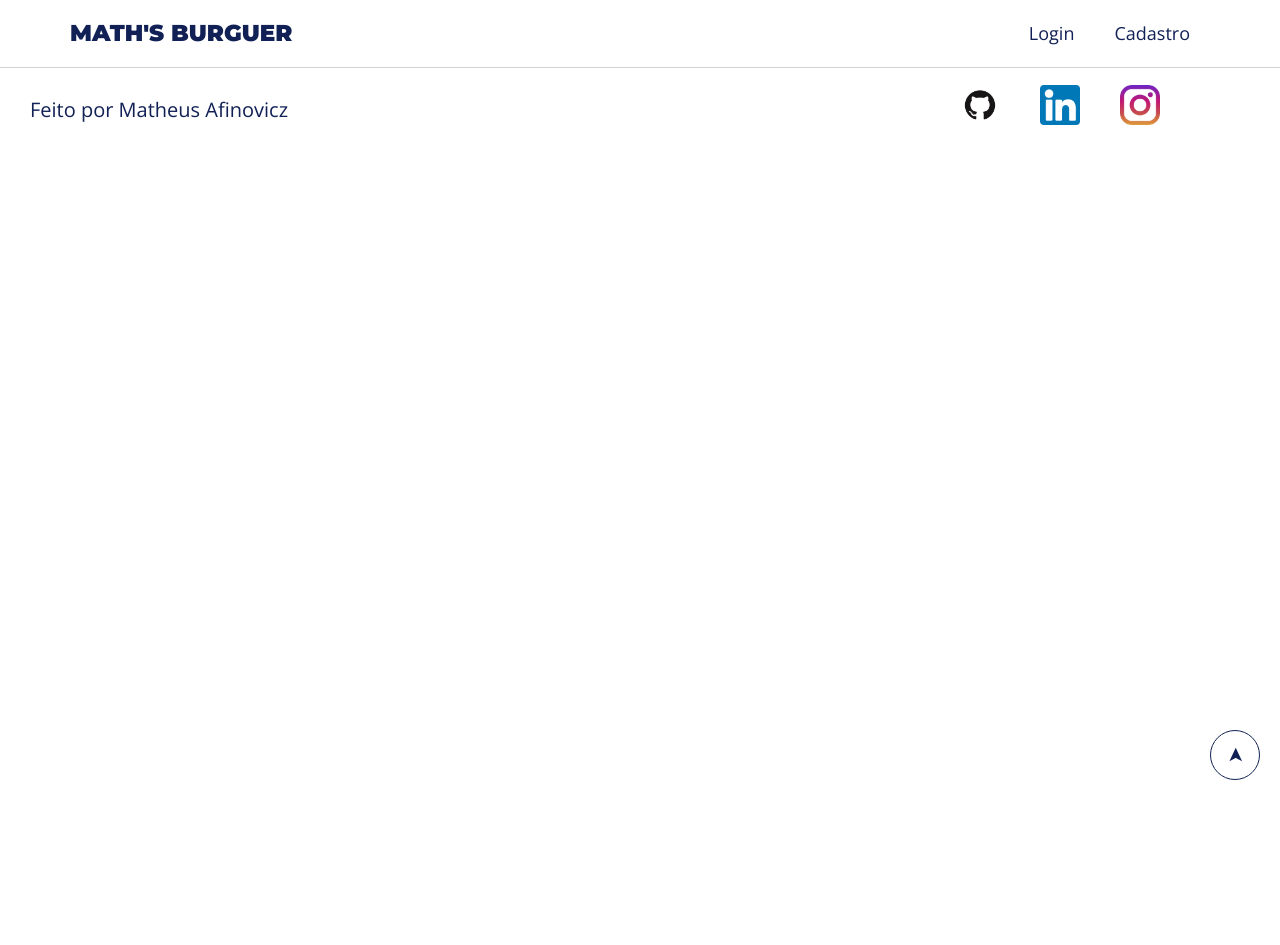
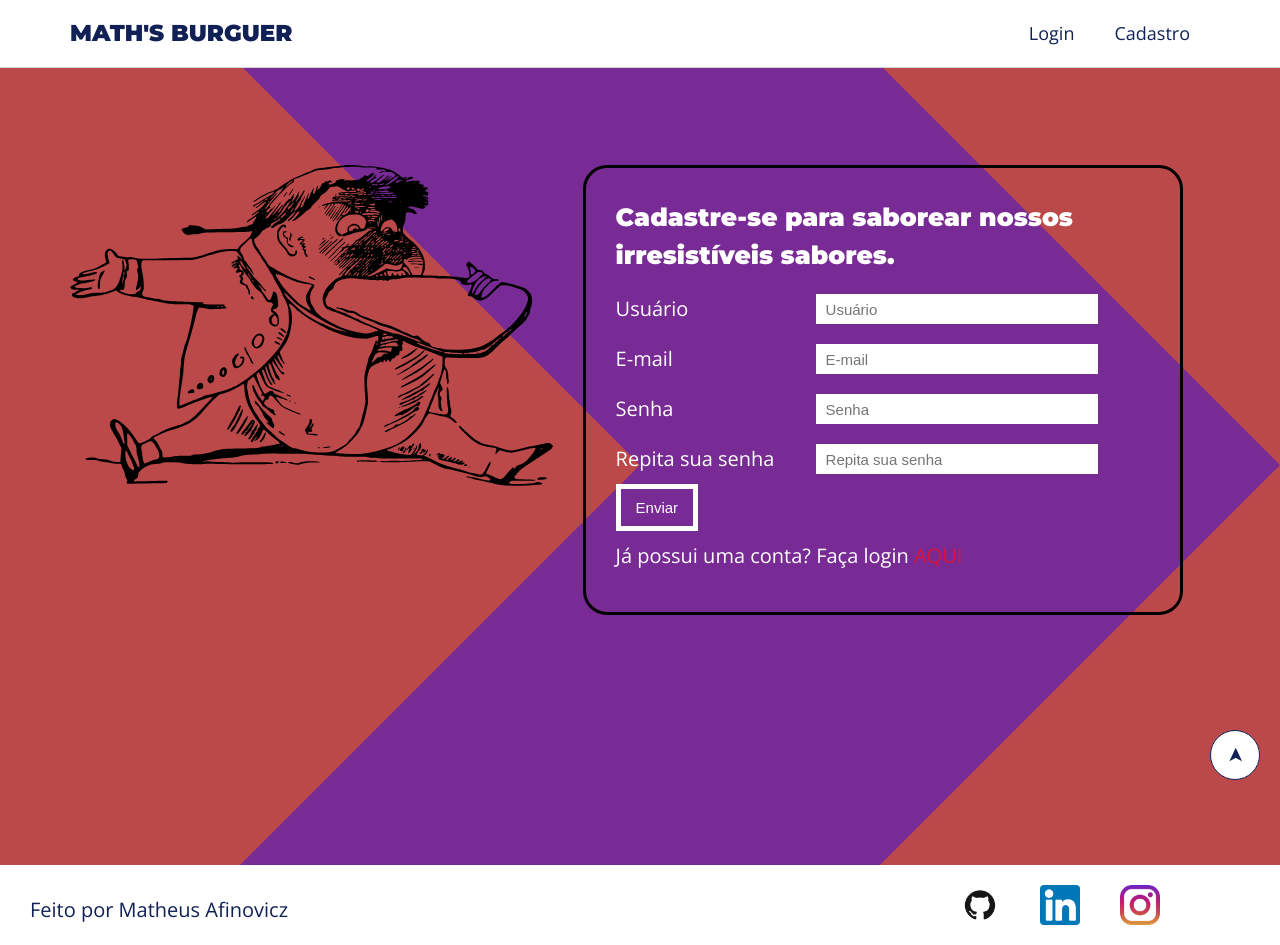
Before and after one commit to MatheusAfinovicz/MathsBurguer, a Django app: page /cadastro/ in a window 1280 px wide. Before the commit the page ends 780 px from the top, so only its background shows below. Run offline with Django 3.2, Linux system fonts and the light colour scheme.

Commit message:
cadastro page

```diff
--- /dev/null
+++ b/home/static/home/css/cadastro_styles.css
@@ -0,0 +1,110 @@
+body {
+    width: 100%;
+}
+
+.cadastro-background {
+    background-image: url('../img/backgrounds/main-bg.svg');
+    background-size: cover;
+    background-position: center center;
+    color: white;
+}
+
+.container {
+  position: relative;
+  display: grid;
+  grid-template-columns: 1fr 1.3fr;
+  gap: var(--gap);
+  min-height: 100vh;
+}
+
+.cadastro {
+    border: 3px solid black;
+    border-radius: 2.4rem;
+    justify-content: center;
+    flex-flow: column wrap;
+    max-width: 60rem;
+    height: 45rem;
+    display: flex;
+}
+
+.cadastro h6 {
+    font-size: 2.5rem;
+    max-height: 10rem;
+    margin: 2rem 0 1rem 3rem;
+}
+
+.cadastro-form {
+    justify-content: center;
+    flex-flow: column wrap;
+    border: none;
+}
+
+.cadastro-inputs label {
+
+    width: 20rem;
+}
+
+.cadastro-inputs input {
+    align-self: flex-start;
+}
+
+.cadastro-inputs input,
+.cadastro-inputs textarea {
+    border: none;
+    background: white;
+    padding: 1rem 1rem;
+    width: 50%;
+    font-size: 1.5rem;
+    outline: none;
+    height: 3rem;
+}
+
+.cadastro-inputs textarea {
+  height: 70%;
+}
+
+.cadastro-inputs input:focus,
+.cadastro-inputs textarea:focus {
+  box-shadow: 0 0 10px 2px var(--secondary-color);
+}
+
+.cadastro-inputs {
+    display: flex;
+    margin: 2rem 0 1rem 3rem;
+}
+
+.cadastro-button {
+    display: flex;
+    border: 0.5rem solid white;
+    background: none;
+    color: white;
+    padding: 1rem 1.5rem;
+    font-size: 1.5rem;
+    cursor: pointer;
+    transition: all 300ms ease-in-out;
+    margin: 1rem 0 0 3rem;
+}
+
+.cadastro-button:hover {
+    background: white;
+    color: var(--primary-color);
+}
+
+.login {
+    margin: 1rem 0 0 3rem;
+}
+
+.login a{
+    color: var(--secondary-color);
+}
+
+.intro-img {
+    display: flex;
+    flex-flow: column wrap;
+    justify-content: center;
+}
+
+.cadastro-img img, .cadastro-img svg {
+    max-width: 100%;
+    height: auto;
+}
--- a/home/templates/home/cadastro.html
+++ b/home/templates/home/cadastro.html
@@ -1,12 +1,59 @@
+{% load static %}
+
 <!doctype html>
 <html lang="pt-BR">
 <head>
     {% include 'home/partials/_head.html' %}
+
     <title>Math's Burguer | Cadastro</title>
+
+    <link rel="stylesheet" href="{% static 'home/css/cadastro_styles.css' %}">
 </head>
 <body>
 {% include 'home/partials/_header.html' %}
 
+<section class="cadastro-background">
+    <div class="main-content container">
+
+        <div class="cadastro-img">
+            <img src="{% static 'home/img/backgrounds/pessoa-comendo.svg' %}" alt="Hambúrguer.">
+        </div>
+
+        <div class="cadastro">
+            <div class="cadastro-form">
+                <h6>Cadastre-se para saborear nossos irresistíveis sabores.</h6>
+                <form method="POST" action="">
+                    {% csrf_token %}
+                    <div class="cadastro-inputs">
+                        <label for="user">Usuário</label>
+                        <input type="text" name="user" id="user" placeholder="Usuário">
+                    </div>
+
+                    <div class="cadastro-inputs">
+                        <label for="email">E-mail</label>
+                        <input class="email-input" type="text" name="email" id="email" placeholder="E-mail">
+                    </div>
+
+                    <div class="cadastro-inputs">
+                        <label for="password">Senha</label>
+                        <input type="password" name="password" id="password" placeholder="Senha">
+                    </div>
+
+                    <div class="cadastro-inputs">
+                        <label for="confirm_password">Repita sua senha</label>
+                        <input type="password" name="confirm_password" id="confirm_password" placeholder="Repita sua senha">
+                    </div>
+
+                    <button class="cadastro-button" type="submit">Enviar</button>
+                </form>
+
+                <div class="login">
+                    <p>Já possui uma conta? Faça login <a href="/login/">AQUI</a></p>
+                </div>
+            </div>
+        </div>
+    </div>
+</section>
 
 {% include 'home/partials/_footer.html' %}
 {% include 'home/partials/_to_top_button.html' %}
--- a/home/templates/home/login.html
+++ b/home/templates/home/login.html
@@ -9,7 +9,6 @@
     <title>Math's Burguer | Login</title>
 
     <link rel="stylesheet" href="{% static 'home/css/login_styles.css' %}">
-
 </head>
 
 <body>
@@ -28,7 +27,7 @@
                     <input type="text" name="user" id="user" placeholder="Seu usuário">
 
                     <label for="password">Senha</label>
-                        <input type="text" name="password" id="password" placeholder="Sua senha">
+                    <input type="password" name="password" id="password" placeholder="Sua senha">
 
                     <button class="login-button" type="submit">Enviar</button>
                 </form>
```
Lines whose indentation alone changed are shown as unchanged.
